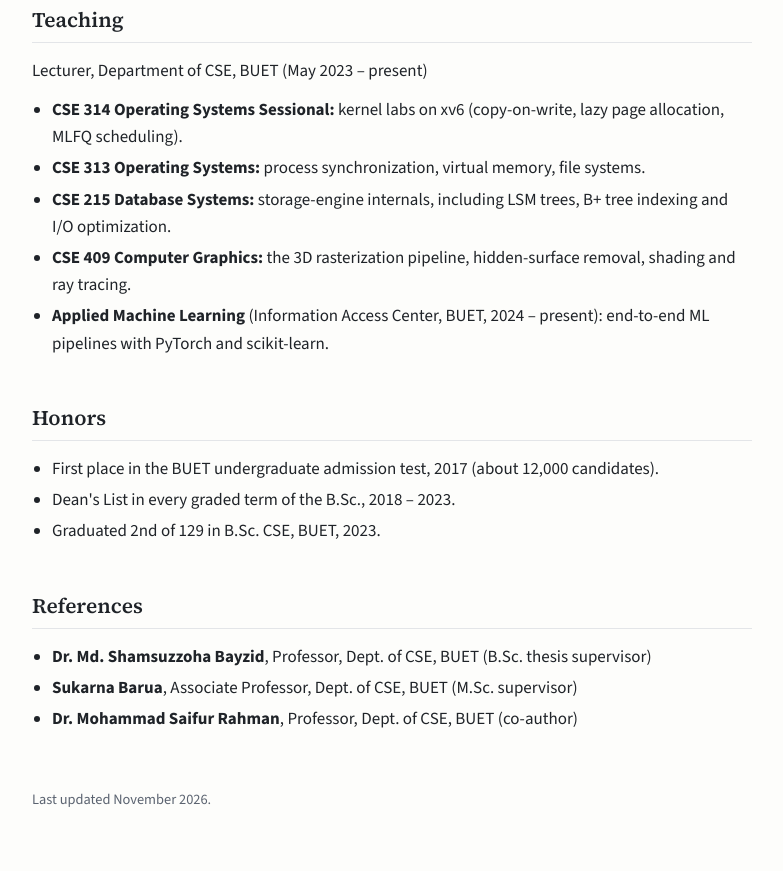
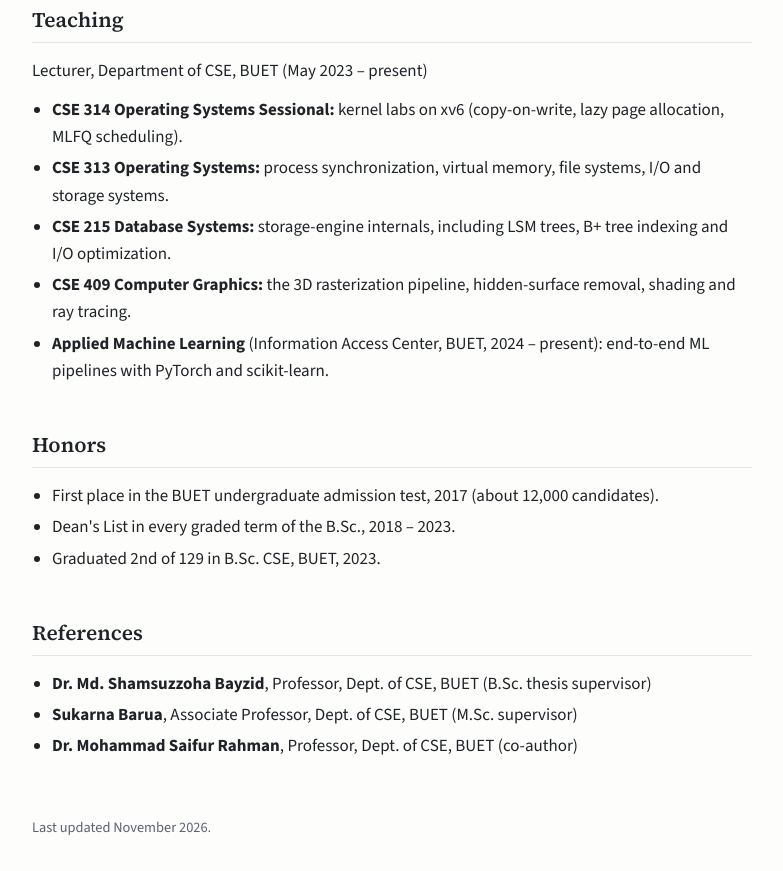
Before and after one commit to vodro/vodro.github.io, a plain HTML site: page index.html in a window 1280 px wide. Shown: the part 2419-3290 px from the top of the page, without its empty margins (248-1031 px from the left). Drawn offline with nearby package versions, Linux system fonts and the light colour scheme.

Commit message:
Add I/O and storage systems to CSE 313 topics, update CV

```diff
--- a/index.html
+++ b/index.html
@@ -226,7 +226,7 @@
   <p>Lecturer, Department of CSE, BUET (May 2023 – present)</p>
   <ul class="bullets">
     <li><strong>CSE 314 Operating Systems Sessional:</strong> kernel labs on xv6 (copy-on-write, lazy page allocation, MLFQ scheduling).</li>
-    <li><strong>CSE 313 Operating Systems:</strong> process synchronization, virtual memory, file systems.</li>
+    <li><strong>CSE 313 Operating Systems:</strong> process synchronization, virtual memory, file systems, I/O and storage systems.</li>
     <li><strong>CSE 215 Database Systems:</strong> storage-engine internals, including LSM trees, B+ tree indexing and I/O optimization.</li>
     <li><strong>CSE 409 Computer Graphics:</strong> the 3D rasterization pipeline, hidden-surface removal, shading and ray tracing.</li>
     <li><strong>Applied Machine Learning</strong> (Information Access Center, BUET, 2024 – present): end-to-end ML pipelines with PyTorch and scikit-learn.</li>
```
Also changed, not shown: 1 other file.
